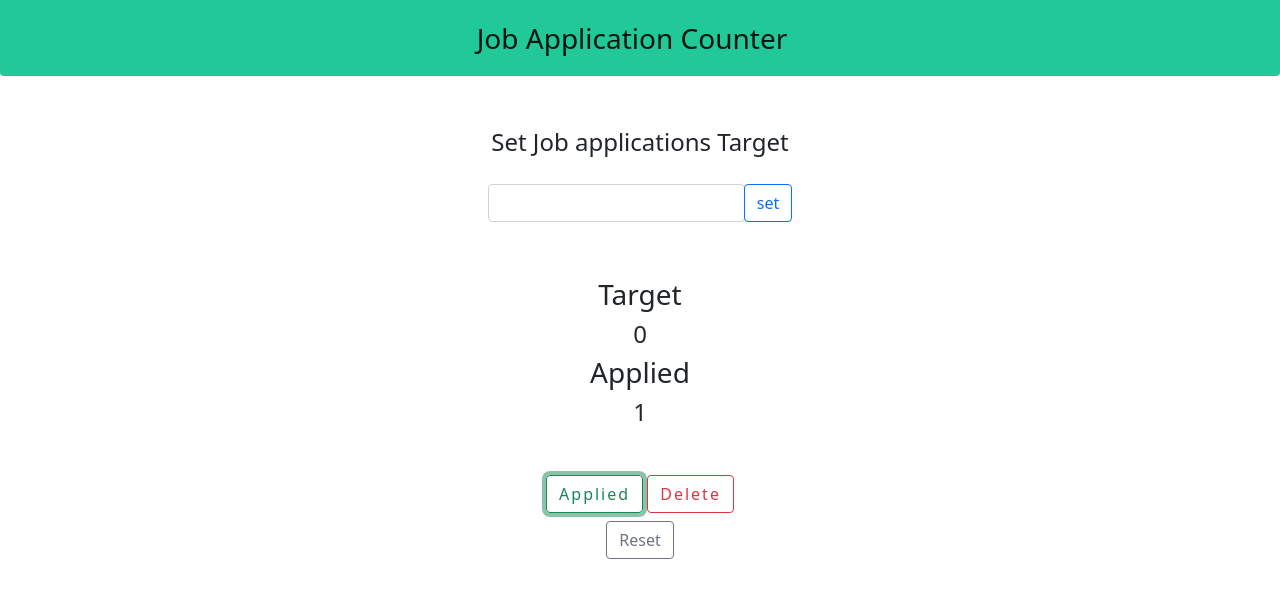
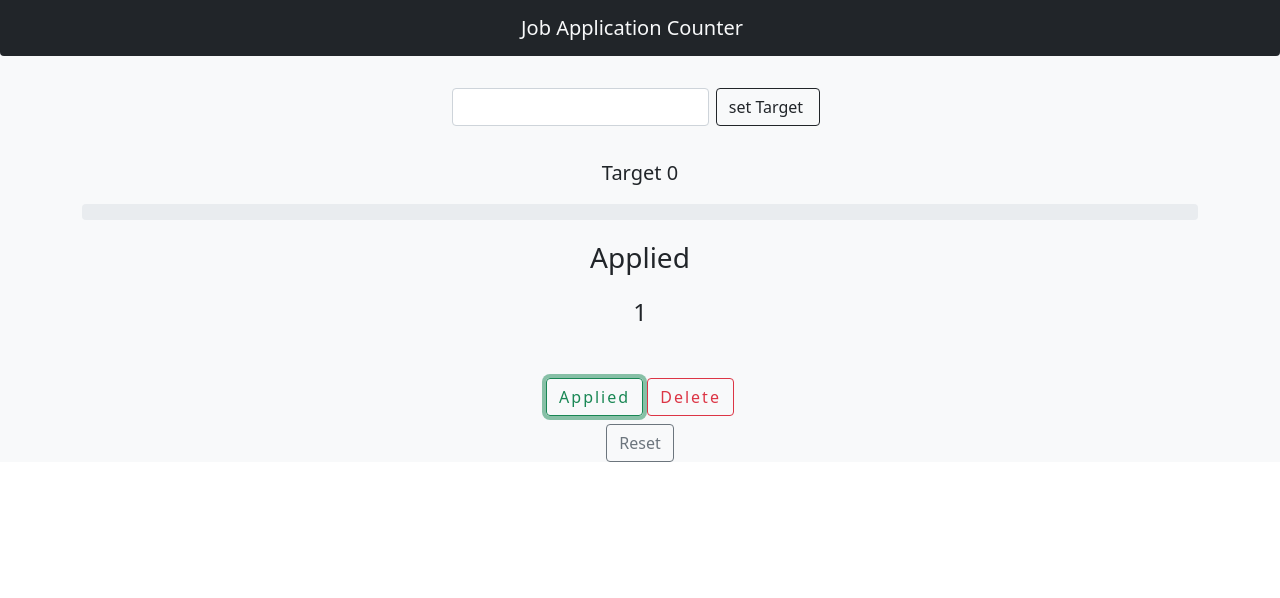
Before and after one commit to shashidhar-pothukuchi/jobapps-counter, a browser extension: page index.html in a window 1280 px wide. Both pictures are taken after a click on the button "Applied". Drawn offline with nearby package versions, Linux system fonts and the light colour scheme.

Commit message:
Updates 2.0

```diff
--- a/css/style.css
+++ b/css/style.css
@@ -1,6 +1,6 @@
-.navbar-color{
+/* .navbar-color{
     background-color: #20c997;
-}
+} */
 
 .target-input{
     width: 200px;
--- a/index.html
+++ b/index.html
@@ -14,19 +14,19 @@
     <title>Job Application Counter</title>
   </head>
   <body>
-    <div class="container-fluid px-0">
+    <div class="container-fluid px-0 bg-light">
       <header>
         <nav
-          class="navbar sticky-top navbar-expand-lg navbar-light navbar-color rounded-bottom"
+          class="navbar sticky-top navbar-expand-lg navbar-light navbar-color rounded-bottom bg-dark"
         >
-          <div class="container-fluid justify-content-center text-center py-1">
-            <a class="navbar-brand fs-3 ">Job Application Counter</a>
+          <div class="container-fluid justify-content-center text-center">
+            <a class="navbar-brand fs-5 text-light">Job Application Counter</a>
           </div>
         </nav>
       </header>
       <section id="main">
-        <div class="justify-content-center text-center p-5">
-          <p class="fs-4">Set Job applications Target</p>
+        <div class="justify-content-center text-center p-4">
+          <!-- <p class="fs-5">Set Target</p> -->
           <form class="form-group row" id="target-form">
             <div class="justify-content-center text-center input-group my-2">
               <div class="col-xs-3">
@@ -38,19 +38,25 @@
                 />
               </div>
               <div class="col-xs-3">
-                <input type="submit" class="btn btn-outline-primary" value="set"/>
+                <input type="submit" class="btn btn-outline-dark mx-2" value="set Target "/>
               </div>
             </div>
           </form>
         </div>
       </section>
-      <section id="counter mt-3">
+      <section id="counter mt-1">
         <div class="justify-content-center text-center">
 
-              <h3>Target</h3>
-              <h4 id="target-display">0</h4>
-              <h3>Applied</h3>
-              <h4 id="applied-display">0</h4>
+              <p class="fs-5">Target
+              <span id="target-display">0</span>
+              </p>
+              <div class="container">
+                <div class="progress">
+                  <div class="progress-bar bg-dark" id="target-bar" role="progressbar" style="width:1%" aria-valuenow="1" aria-valuemin="0" aria-valuemax="100"></div>
+                  </div>
+              </div>
+              <p class="fs-3 pt-3">Applied</p>
+              <p class="fs-4" id="applied-display">0</p>
           </div>
         <div class="mt-5 justify-content-center text-center">
             <button class="btn btn-outline-success btn-applied" id="applied-click">Applied</button>
--- a/main.js
+++ b/main.js
@@ -21,6 +21,15 @@ function getApplied() {
   return document.getElementById("applied-display").innerHTML;
 }
 
+function updateProgress(value) {
+  let bar = value * (100 / getTarget());
+  document.getElementById("target-bar").setAttribute("aria-valuenow", bar);
+  document
+    .getElementById("target-bar")
+    .setAttribute("aria-valuemax", getTarget());
+  document.getElementById("target-bar").setAttribute("style", `width:${bar}%`);
+}
+
 function settarget(e) {
   let counter = document.getElementById("target-number").value;
   console.log(counter);
@@ -29,15 +38,20 @@ function settarget(e) {
 }
 
 function addCounter() {
-  updateApplied(Number(getApplied()) + 1);
+  let cur = Number(getApplied()) + 1;
+  updateApplied(cur);
+  updateProgress(cur);
 }
 
 function deleteCounter() {
-  updateApplied(Number(getApplied()) - 1);
+  let cur = Number(getApplied()) - 1 >= 0 ? Number(getApplied()) - 1 : 0;
+  updateApplied(cur);
+  updateProgress(cur);
 }
 
 function resetCounter() {
   updateApplied(0);
+  updateProgress(0);
 }
 
 function initiate() {
@@ -45,6 +59,7 @@ function initiate() {
   let appliedVal = localStorage.getItem("applied");
   updateTarget(targetVal === null ? 0 : targetVal);
   updateApplied(isNaN(appliedVal) ? 0 : appliedVal);
+  updateProgress(getApplied());
 }
 
 window.onload = initiate;
```
Also changed, not shown: favicon.ico (renamed from images/favicon.ico), images/correct.jpg (added), manifest.json (added).
